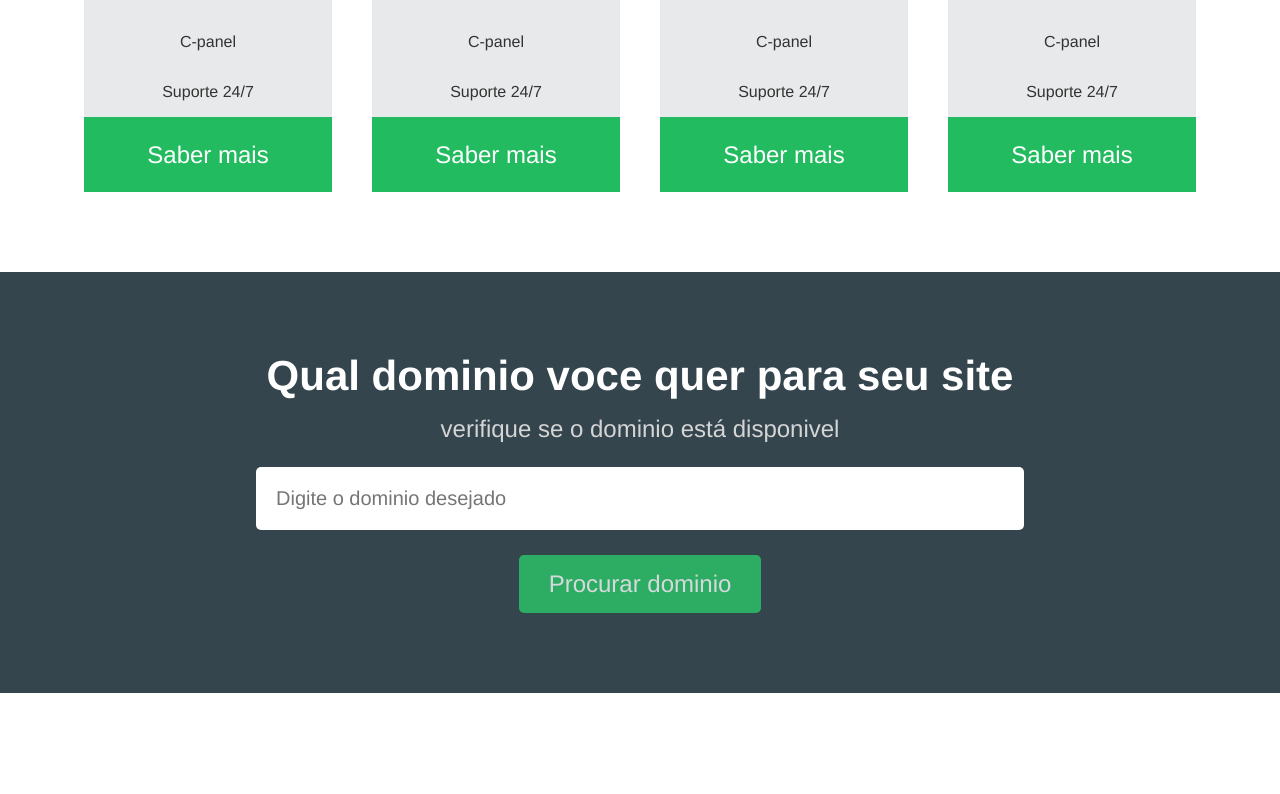
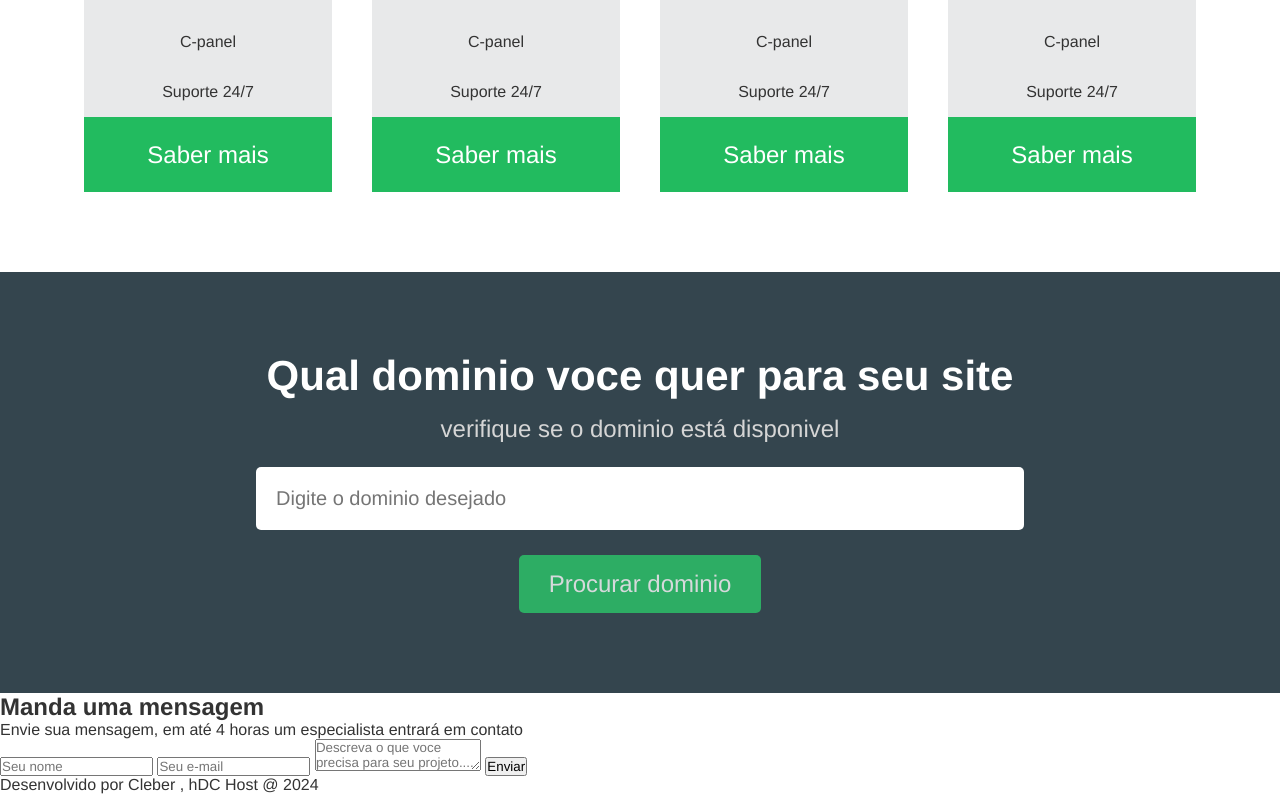
Before and after one commit to Cleber-0101/Hdc_Host, a plain HTML site: page index.html in a window 1280 px wide. Shown: the part 1383-2177 px from the top of the page. Before the commit the page ends 2076 px from the top, so only its background shows below. Drawn offline with Linux system fonts and the light colour scheme.

Commit message:
Criando sessão de contatos e adicionado footer ao site

```diff
--- a/index.html
+++ b/index.html
@@ -161,10 +161,38 @@
               id="domain"
               placeholder="Digite o dominio desejado"
             />
-            <input type="submit" value="Procurar dominio">
+            <input type="submit" value="Procurar dominio" />
+          </form>
+        </section>
+
+        <!--Sessão de contatos-->
+        <section class="contact-container">
+          <h2>Manda uma mensagem</h2>
+          <p>
+            Envie sua mensagem, em até 4 horas um especialista entrará em
+            contato
+          </p>
+          <form action="">
+            <input type="text" name="name" id="name" placeholder="Seu nome" />
+            <input
+              type="email"
+              name="email"
+              id="email"
+              placeholder="Seu e-mail"
+            />
+            <textarea
+              name="message"
+              id="massage"
+              placeholder="Descreva o que voce precisa para seu projeto...."
+            ></textarea>
+            <input type="submit" value="Enviar">
           </form>
         </section>
       </main>
+
+      <footer>
+        <p>Desenvolvido por Cleber , hDC Host @ 2024  </p>
+      </footer>
     </div>
   </body>
 </html>
```
